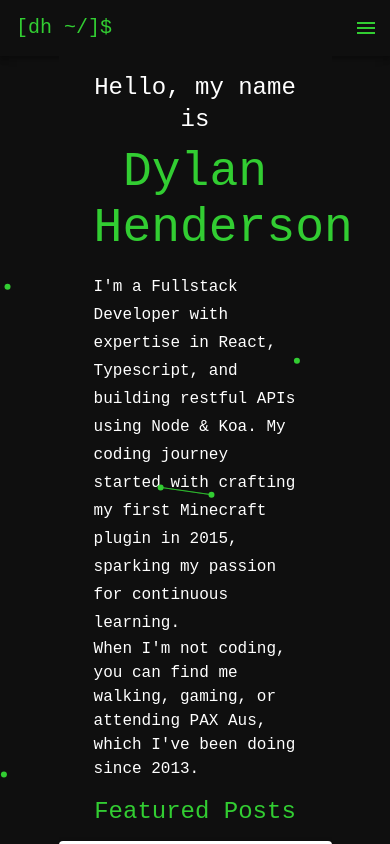
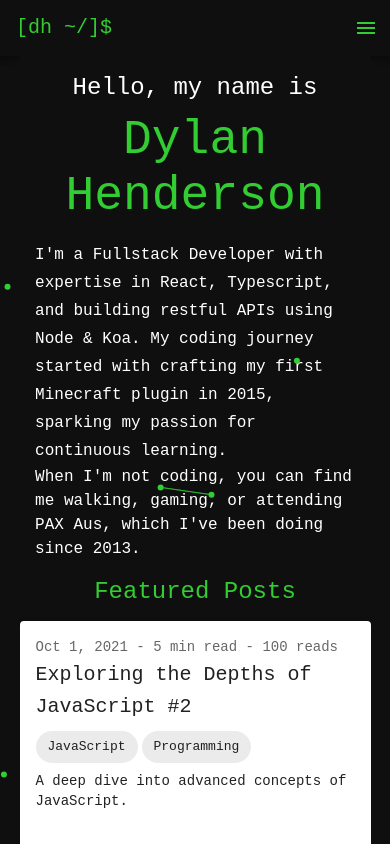
Before and after one commit to Dyltom/iamdylan.dev, a Next.js app: page / in a window 390 px wide. Shown: the top 844 px of the page. Built offline with nearby package versions, Linux system fonts and the light colour scheme.

Commit message:
mobile bug fixes

```diff
--- a/src/app/layout.tsx
+++ b/src/app/layout.tsx
@@ -1,9 +1,10 @@
-// RootLayout.tsx
-import { Box } from '@mui/material';
+'use client';
+import { Box, useMediaQuery } from '@mui/material';
 import Footer from '../components/Footer';
 import NavigationBar from '../components/NavigationBar';
 import ParticleBackground from '../components/Particles';
 import ThemeRegistry from '../components/ThemeRegistry/ThemeRegistry';
+import theme from '../components/ThemeRegistry/theme';
 
 export const metadata = {
   title: 'Dylan Henderson',
@@ -16,6 +17,8 @@ export default function RootLayout({
 }: {
   children: React.ReactNode;
 }) {
+  const isMobile = useMediaQuery(theme.breakpoints.down('sm'));
+
   return (
     <html lang="en">
       <body>
@@ -32,7 +35,11 @@ export default function RootLayout({
             <NavigationBar />
             <Box
               component="main"
-              sx={{ flexGrow: 1, maxWidth: '70vw', margin: 'auto' }}
+              sx={{
+                flexGrow: 1,
+                maxWidth: isMobile ? '90vw' : '70vw',
+                margin: 'auto',
+              }}
             >
               {children}
             </Box>
--- a/src/components/HeroSection/index.tsx
+++ b/src/components/HeroSection/index.tsx
@@ -1,13 +1,17 @@
-import { Box, Typography } from '@mui/material';
+import { Box, Typography, useMediaQuery } from '@mui/material';
+
+import theme from '../ThemeRegistry/theme';
 
 const HeroSection: React.FC = () => {
+  const isMobile = useMediaQuery(theme.breakpoints.down('sm'));
+
   return (
     <Box
       sx={{
         textAlign: 'center',
         padding: '4vw',
         color: 'primary.contrastText',
-        maxWidth: '60vw',
+        maxWidth: isMobile ? '100vw' : '60vw',
         margin: '0 auto', // Center the box horizontally
       }}
     >
```
